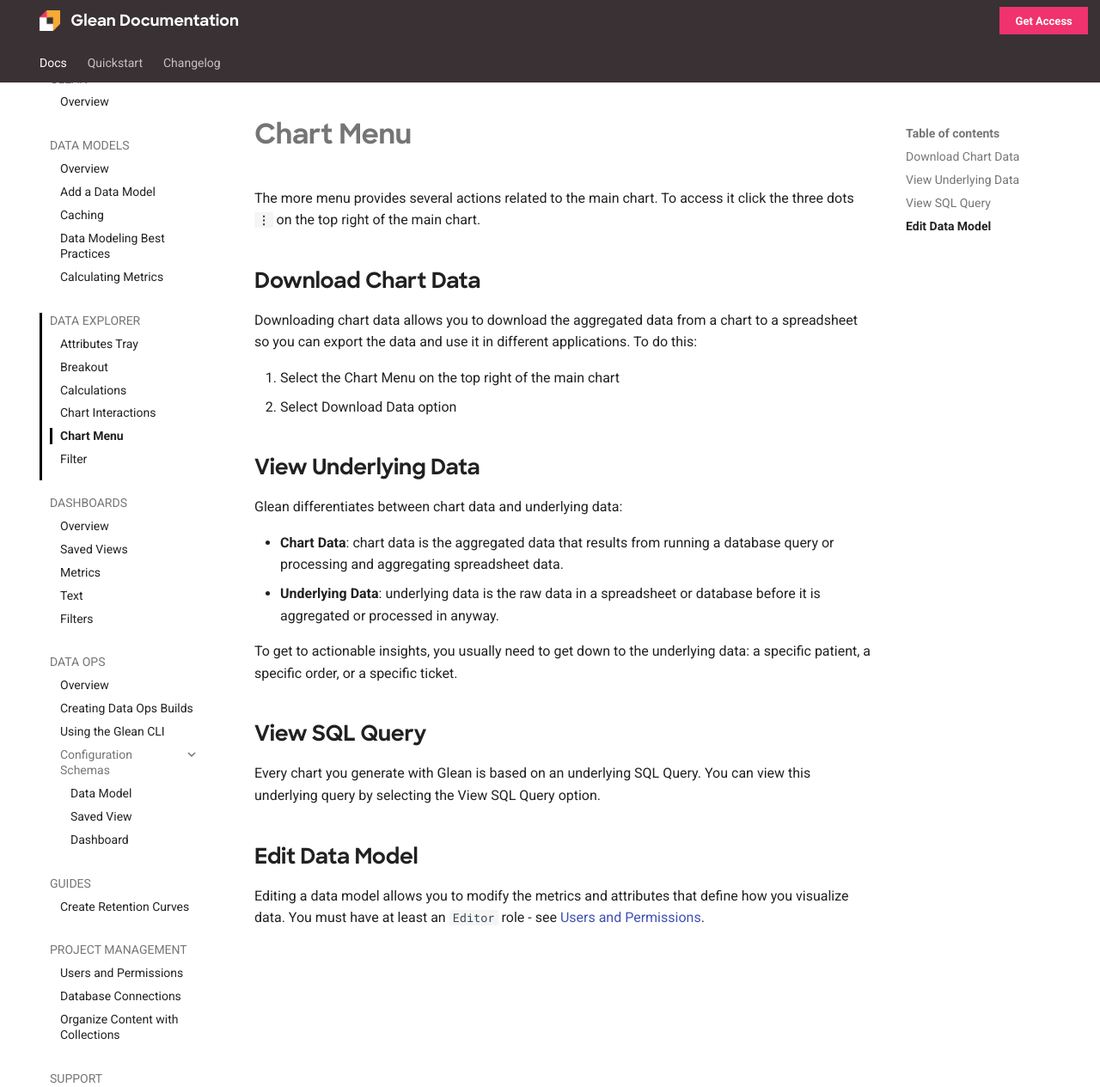
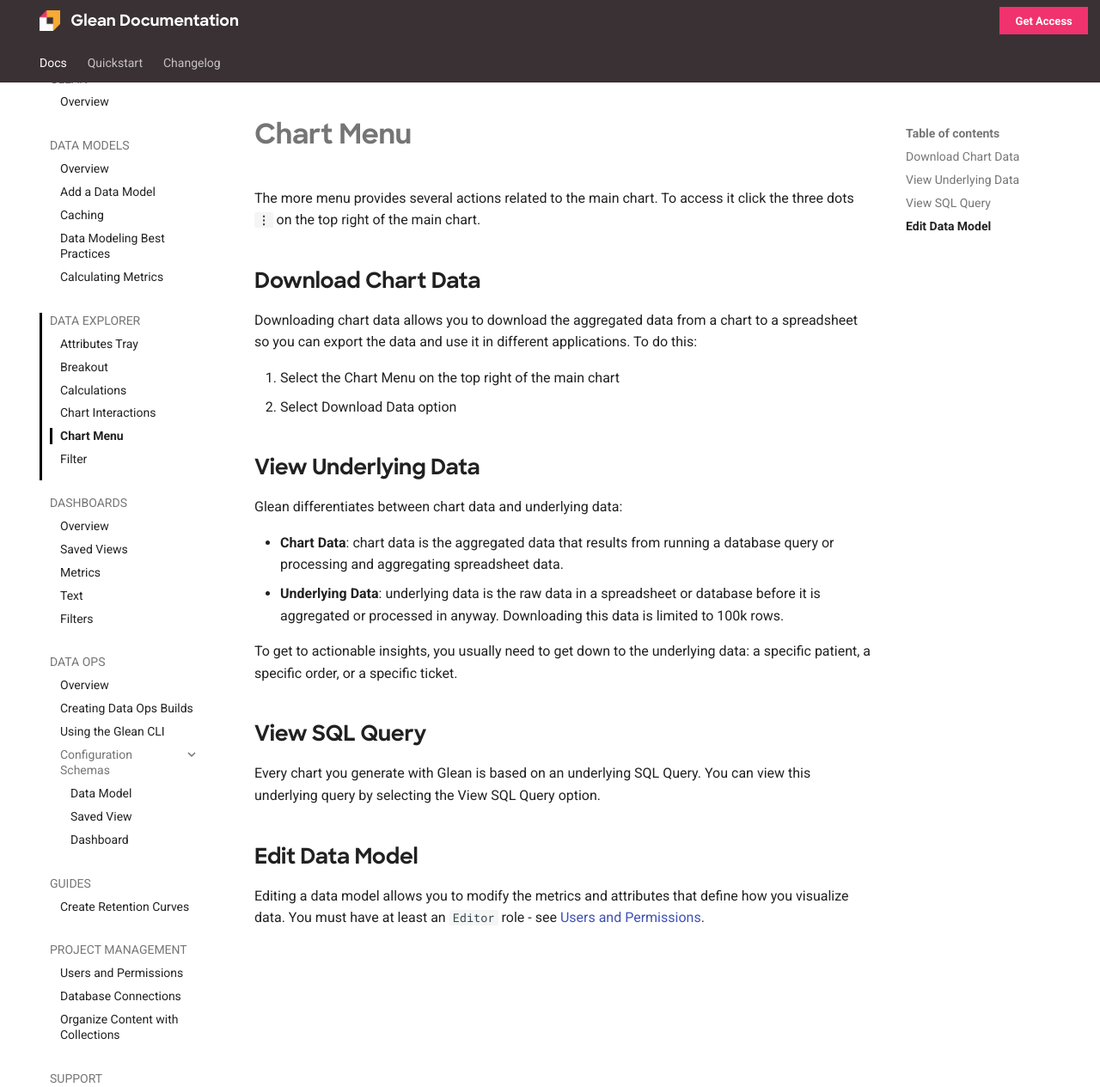
Before and after one commit to gleannyc/documentation, an MkDocs documentation site: the page built from docs/docs/visualizing-data/Chart-Menu.md, in a window 1280 px wide and 1265 px high. Shown: the whole window at 86% size. Built offline with MkDocs 1.6.1 and Material for MkDocs 9.7.7, drawn with Linux system fonts in a browser that asks for light colours.

Commit message:
add note about 100k row limit

```diff
--- a/docs/docs/visualizing-data/Chart-Menu.md
+++ b/docs/docs/visualizing-data/Chart-Menu.md
@@ -12,7 +12,7 @@
 Glean differentiates between chart data and underlying data:
 
 - **Chart Data**: chart data is the aggregated data that results from running a database query or processing and aggregating spreadsheet data.
-- **Underlying Data**: underlying data is the raw data in a spreadsheet or database before it is aggregated or processed in anyway.
+- **Underlying Data**: underlying data is the raw data in a spreadsheet or database before it is aggregated or processed in anyway. Downloading this data is limited to 100k rows.
 
 To get to actionable insights, you usually need to get down to the underlying data: a specific patient, a specific order, or a specific ticket.
 
```
